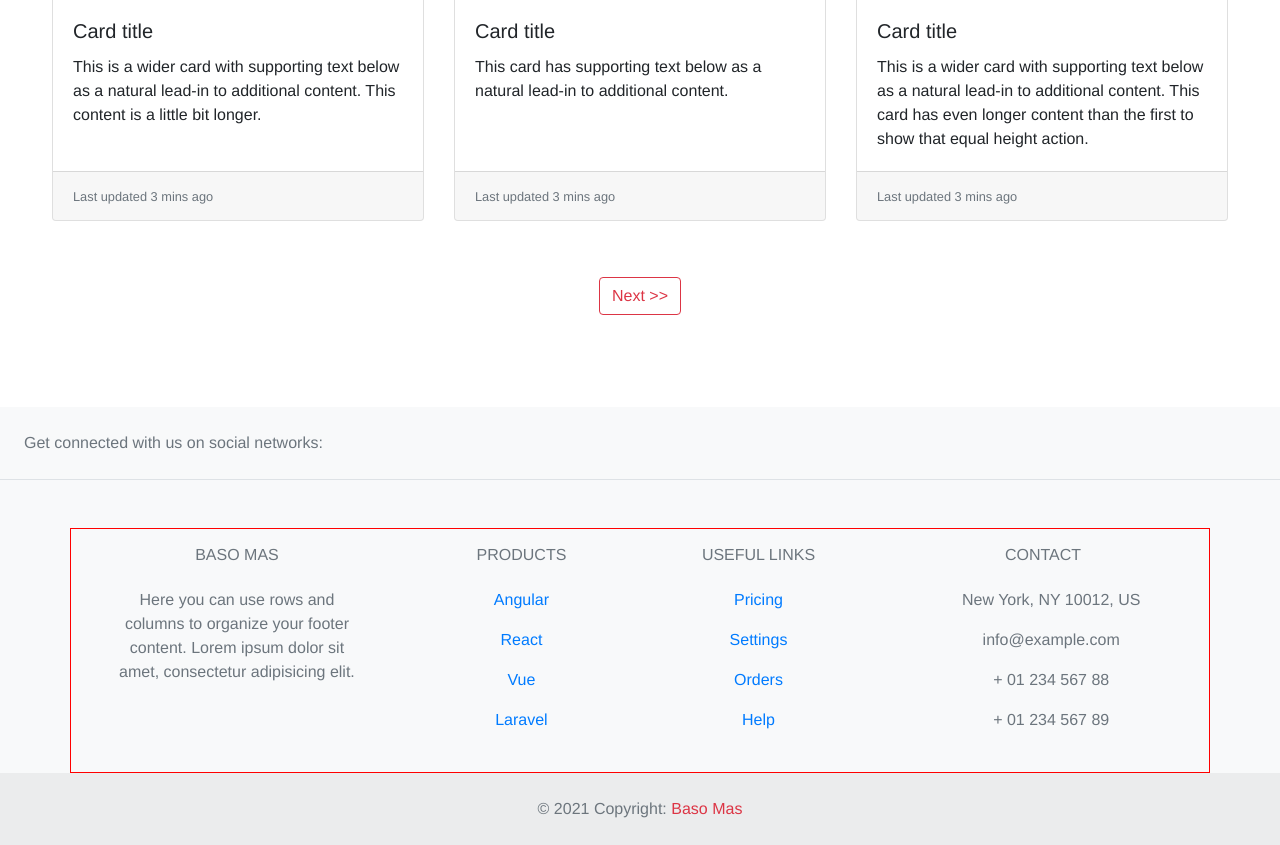
After one commit to dpw1-222302/basoMas, a PHP site: page /index.php in a window 1280 px wide. The commit adds this page. Shown: the part 1137-1982 px from the top of the page. Run offline with PHP 8.4, Linux system fonts and the light colour scheme; some libraries are stand-ins or nearby versions.

Commit message:
change index and styles

```diff
--- a/assets/style.css
+++ b/assets/style.css
@@ -1,5 +1,8 @@
 body{
     font-family: Helvetica, sans-serif !important;
+}
+.container  {
+    border: 1px solid red;
 }
 
 main{
@@ -7,9 +10,7 @@ main{
 }
 
 .logo{
-    border: 1px solid red;
-    max-height: 20px;
-
+    max-height: 40px;
 }
 .spacer-05 {
     width: 100%;
@@ -22,7 +23,8 @@ main{
 }
 
 .navbar {
-    background-color: #F9E5AD;
+    background-color: #ffffff;
+    border-bottom: 1pt solid grey;
 }
 
 .title-page{
@@ -34,7 +36,7 @@ main{
 }
 
 .page-filter{
-    background-color: palegoldenrod;
+    background-color: rgb(245, 245, 245);
     padding: 20px;
 }
 
--- /dev/null
+++ b/index.php
@@ -0,0 +1,266 @@
+<!DOCTYPE html>
+<html lang="en">
+
+<head>
+    <meta charset="UTF-8">
+    <meta name="viewport" content="width=device-width, initial-scale=1.0">
+    <title>Baso Mas</title>
+    <link rel="stylesheet" href="assets/style.css">
+    <link rel="stylesheet" href="https://cdn.jsdelivr.net/npm/bootstrap@4.0.0/dist/css/bootstrap.min.css"
+        integrity="sha384-Gn5384xqQ1aoWXA+058RXPxPg6fy4IWvTNh0E263XmFcJlSAwiGgFAW/dAiS6JXm" crossorigin="anonymous">
+    <link rel="stylesheet" href="https://cdnjs.cloudflare.com/ajax/libs/font-awesome/4.7.0/css/font-awesome.min.css">
+    <script src="https://kit.fontawesome.com/yourcode.js" crossorigin="anonymous"></script>
+
+</head>
+
+<body>
+    <nav class="navbar navbar-expand-lg navbar-dark">
+        <a class="navbar-brand" href="#">
+            <img class="logo" src="assets/img/logo-basoMas.png" alt="">
+        </a>
+        <button class="navbar-toggler" type="button" data-bs-toggle="collapse" data-bs-target="#navbarNav"
+            aria-controls="navbarNav" aria-expanded="false" aria-label="Toggle navigation">
+            <span class="navbar-toggler-icon"></span>
+        </button>
+        <div class="collapse navbar-collapse" id="navbarNav">
+            <ul class="navbar-nav ml-auto">
+                <li class="nav-item">
+                    <a class="nav-link active text-dark" aria-current="page" href="#">Home</a>
+                </li>
+                <li class="nav-item">
+                    <a class="nav-link text-dark" href="restaurant.html">Restaurant</a>
+                </li>
+                <li class="nav-item">
+                    <a class="nav-link text-dark" href="#">Fan Reviews</a>
+                </li>
+            </ul>
+
+            <form class="form-inline">
+                <input class="form-control mr-sm-2" type="search" placeholder="Search" aria-label="Search">
+                <button class="btn btn-light my-1 my-sm-0" type="submit">Search</button>
+            </form>
+        </div>
+    </nav>
+    <main>
+        <section class="title-page">
+            <h1 class="title-page">
+                Review Bakso
+            </h1>
+        </section>
+        <section class="page-filter">
+            <div class="filter-container d-flex justify-content-between mx-auto">
+                <div class="btn-group mr-lg-3" role="group" aria-label="Basic example">
+                    <button type="button" class="btn btn-light">Left</button>
+                    <button type="button" class="btn btn-light">Middle</button>
+                    <button type="button" class="btn btn-light">Right</button>
+                </div>
+                <form>
+                    <div class="container row form-group">
+                        <input type="range" class="col form-control-range" id="formControlRange">
+                        <label class="col" for=" formControlRange"> <span>0.0 - 10.0</span></label>
+                    </div>
+                </form>
+            </div>
+        </section>
+        <section class="review-section m-lg-4">
+            <div class="card-deck p-2">
+                <div class="card">
+                    <img class="card-img-top" src="..." alt="Card image cap">
+                    <div class="card-body">
+                        <h5 class="card-title">Nama Restoran</h5>
+                        <p class="card-text">This is a wider card with supporting text below as a natural lead-in to
+                            additional content. This content is a little bit longer.</p>
+                    </div>
+                    <div class="card-footer">
+                        <small class="text-muted">Last updated 3 mins ago</small>
+                    </div>
+                </div>
+                <div class="card">
+                    <img class="card-img-top" src="..." alt="Card image cap">
+                    <div class="card-body">
+                        <h5 class="card-title">Card title</h5>
+                        <p class="card-text">This card has supporting text below as a natural lead-in to additional
+                            content.</p>
+                    </div>
+                    <div class="card-footer">
+                        <small class="text-muted">Last updated 3 mins ago</small>
+                    </div>
+                </div>
+                <div class="card">
+                    <img class="card-img-top" src="..." alt="Card image cap">
+                    <div class="card-body">
+                        <h5 class="card-title">Card title</h5>
+                        <p class="card-text">This is a wider card with supporting text below as a natural lead-in to
+                            additional content. This card has even longer content than the first to show that equal
+                            height action.</p>
+                    </div>
+                    <div class="card-footer">
+                        <small class="text-muted">Last updated 3 mins ago</small>
+                    </div>
+                </div>
+            </div>
+            <div class="card-deck p-2">
+                <div class="card">
+                    <img class="card-img-top" src="..." alt="Card image cap">
+                    <div class="card-body">
+                        <h5 class="card-title">Card title</h5>
+                        <p class="card-text">This is a wider card with supporting text below as a natural lead-in to
+                            additional content. This content is a little bit longer.</p>
+                    </div>
+                    <div class="card-footer">
+                        <small class="text-muted">Last updated 3 mins ago</small>
+                    </div>
+                </div>
+                <div class="card">
+                    <img class="card-img-top" src="..." alt="Card image cap">
+                    <div class="card-body">
+                        <h5 class="card-title">Card title</h5>
+                        <p class="card-text">This card has supporting text below as a natural lead-in to additional
+                            content.</p>
+                    </div>
+                    <div class="card-footer">
+                        <small class="text-muted">Last updated 3 mins ago</small>
+                    </div>
+                </div>
+                <div class="card">
+                    <img class="card-img-top" src="..." alt="Card image cap">
+                    <div class="card-body">
+                        <h5 class="card-title">Card title</h5>
+                        <p class="card-text">This is a wider card with supporting text below as a natural lead-in to
+                            additional content. This card has even longer content than the first to show that equal
+                            height action.</p>
+                    </div>
+                    <div class="card-footer">
+                        <small class="text-muted">Last updated 3 mins ago</small>
+                    </div>
+                </div>
+            </div>
+            <center class="p-5">
+                <button type="button" class="btn btn-outline-danger">Next >></button>
+            </center>
+        </section>
+    </main>
+    <footer class="text-center text-lg-start bg-light text-muted">
+        <!-- Section: Social media -->
+        <section class="d-flex justify-content-center justify-content-lg-between p-4 border-bottom">
+            <!-- Left -->
+            <div class="me-5 d-none d-lg-block">
+                <span>Get connected with us on social networks:</span>
+            </div>
+            <!-- Left -->
+
+            <!-- Right -->
+            <div>
+                <a href="" class="me-4 text-reset">
+                    <i class="fab fa-facebook-f"></i>
+                </a>
+                <a href="" class="me-4 text-reset">
+                    <i class="fab fa-twitter"></i>
+                </a>
+                <a href="" class="me-4 text-reset">
+                    <i class="fab fa-google"></i>
+                </a>
+                <a href="" class="me-4 text-reset">
+                    <i class="fab fa-instagram"></i>
+                </a>
+                <a href="" class="me-4 text-reset">
+                    <i class="fab fa-linkedin"></i>
+                </a>
+                <a href="" class="me-4 text-reset">
+                    <i class="fab fa-github"></i>
+                </a>
+            </div>
+            <!-- Right -->
+        </section>
+        <!-- Section: Social media -->
+
+        <!-- Section: Links  -->
+        <section class="">
+            <div class="container text-center text-md-start mt-5">
+                <!-- Grid row -->
+                <div class="row mt-3">
+                    <!-- Grid column -->
+                    <div class="col-md-3 col-lg-4 col-xl-3 mx-auto mb-4">
+                        <!-- Content -->
+                        <h6 class="text-uppercase fw-bold mb-4">
+                            <i class="fas fa-gem me-3"></i>Baso Mas
+                        </h6>
+                        <p>
+                            Here you can use rows and columns to organize your footer content. Lorem ipsum
+                            dolor sit amet, consectetur adipisicing elit.
+                        </p>
+                    </div>
+                    <!-- Grid column -->
+
+                    <!-- Grid column -->
+                    <div class="col-md-2 col-lg-2 col-xl-2 mx-auto mb-4">
+                        <!-- Links -->
+                        <h6 class="text-uppercase fw-bold mb-4">
+                            Products
+                        </h6>
+                        <p>
+                            <a href="#!" class="text-reset">Angular</a>
+                        </p>
+                        <p>
+                            <a href="#!" class="text-reset">React</a>
+                        </p>
+                        <p>
+                            <a href="#!" class="text-reset">Vue</a>
+                        </p>
+                        <p>
+                            <a href="#!" class="text-reset">Laravel</a>
+                        </p>
+                    </div>
+                    <!-- Grid column -->
+
+                    <!-- Grid column -->
+                    <div class="col-md-3 col-lg-2 col-xl-2 mx-auto mb-4">
+                        <!-- Links -->
+                        <h6 class="text-uppercase fw-bold mb-4">
+                            Useful links
+                        </h6>
+                        <p>
+                            <a href="#!" class="text-reset">Pricing</a>
+                        </p>
+                        <p>
+                            <a href="#!" class="text-reset">Settings</a>
+                        </p>
+                        <p>
+                            <a href="#!" class="text-reset">Orders</a>
+                        </p>
+                        <p>
+                            <a href="#!" class="text-reset">Help</a>
+                        </p>
+                    </div>
+                    <!-- Grid column -->
+
+                    <!-- Grid column -->
+                    <div class="col-md-4 col-lg-3 col-xl-3 mx-auto mb-md-0 mb-4">
+                        <!-- Links -->
+                        <h6 class="text-uppercase fw-bold mb-4">Contact</h6>
+                        <p><i class="fas fa-home me-3"></i> New York, NY 10012, US</p>
+                        <p>
+                            <i class="fas fa-envelope me-3"></i>
+                            info@example.com
+                        </p>
+                        <p><i class="fas fa-phone me-3"></i> + 01 234 567 88</p>
+                        <p><i class="fas fa-print me-3"></i> + 01 234 567 89</p>
+                    </div>
+                    <!-- Grid column -->
+                </div>
+                <!-- Grid row -->
+            </div>
+        </section>
+        <!-- Section: Links  -->
+
+        <!-- Copyright -->
+        <div class="text-center p-4" style="background-color: rgba(0, 0, 0, 0.05);">
+            © 2021 Copyright:
+            <a class="text-danger fw-bold" href="">Baso Mas</a>
+        </div>
+        <!-- Copyright -->
+    </footer>
+    <!-- Footer -->
+</body>
+
+</html>
```
Also changed, not shown: connect.php (added, +14 -0 lines), index.html (deleted, +0 -128 lines), restaurant.html (added, +91 -0 lines), assets/img/instagram.png (added), assets/img/logo-basoMas.png (renamed from assets/logo-basoMas.png), assets/img/twitter1.png (added).
